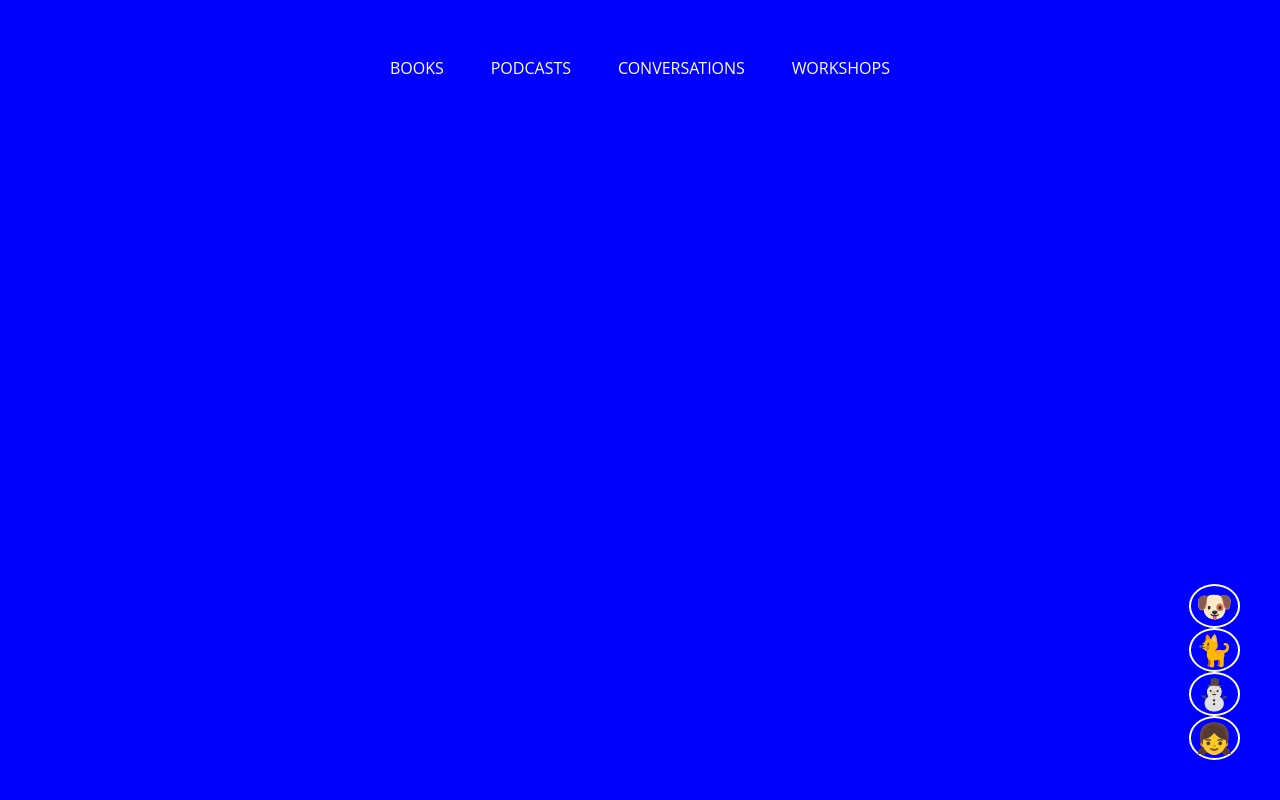
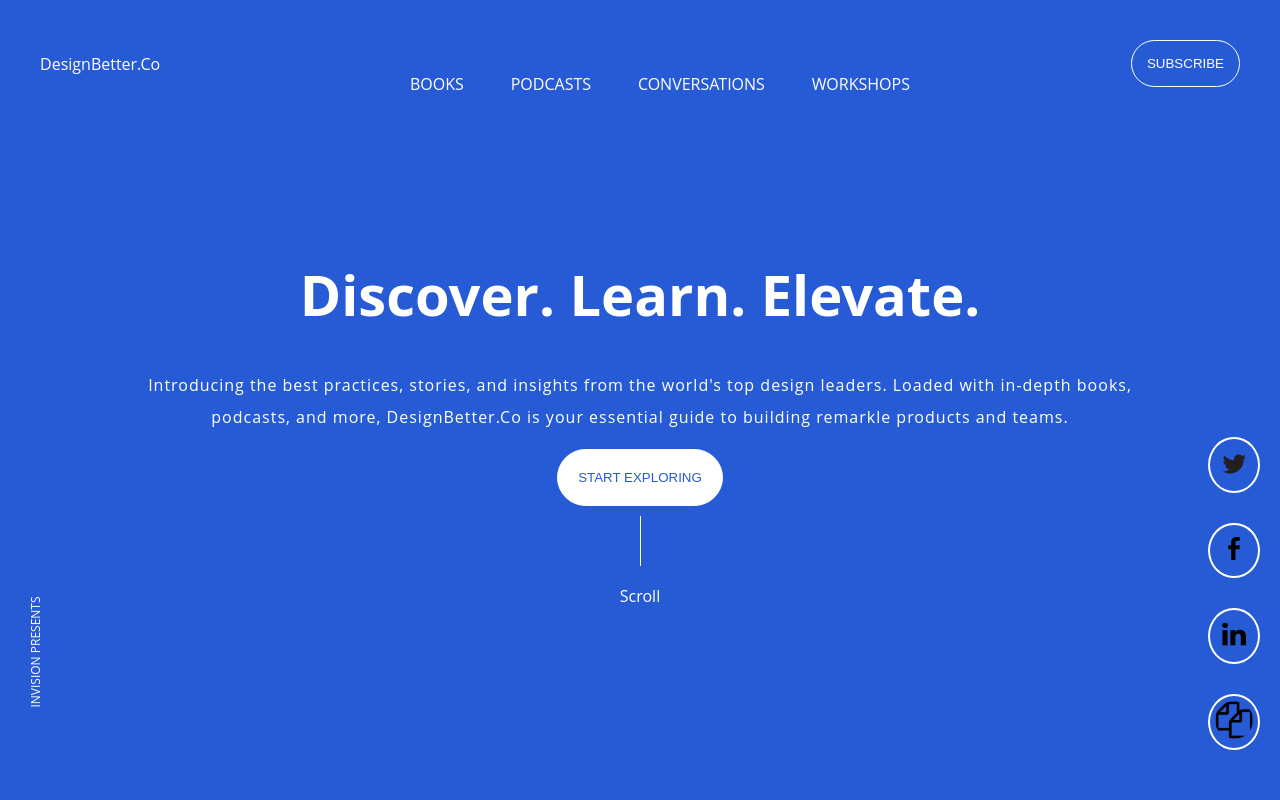
Before and after one commit to jonbaxt/html-day-2, a plain HTML site: page designbetter/index.html in a window 1280 px wide. Shown: the top 800 px of the page. Drawn offline with Linux system fonts and the light colour scheme.

Commit message:
Pretty decent mirror

```diff
--- a/designbetter/index.html
+++ b/designbetter/index.html
@@ -9,25 +9,54 @@
   <link rel="stylesheet" type="text/css" media="screen" href="main.css" />
 </head>
 <body>
+  <!-- https://www.designbetter.co/ -->
+
+  <div class='clipboard'>
   <nav>
+    <div class="top-left">
+      <p >DesignBetter.Co</p>
+    </div>
     <div class="inner">
       <p>BOOKS</p>
       <p>PODCASTS</p>
       <p>CONVERSATIONS</p>
       <p>WORKSHOPS</p>
     </div>
+    <div class="top-right">
+      <button>SUBSCRIBE</button>
+    </div>
   </nav>
+  <div class="bottom-left-fixed">
+    <p>INVISION PRESENTS</p>
+  </div>
+
   <div class='social'>
-    <p>🐶</p>
-    <p>🐈</p>
-    <p>⛄</p>
-    <p>👧</p>
+    <p><img src="twitter.png" alt='' /></p>
+    <p><img src="facebook.png" alt='' /></p>
+    <p><img src="linkedin.png" alt='' /></p>
+    <p><img src="copy.png" alt='' /></p>
   </div>
   <section class='card blue-bg'>
-
+    <div class='intro-content'>
+      <h1>Discover. Learn. Elevate.</h1>
+      <p>Introducing the best practices, stories, and insights from the world's top design leaders. Loaded with in-depth books, podcasts, and more, DesignBetter.Co is your essential guide to building remarkle products and teams.</p>
+      <button class="explore-button">START EXPLORING</button>
+    </div>
+      <div class="scroll-area">
+        <div class="little-line"></div>
+        <p>Scroll</p>
+      </div>
   </section>
   <section class='card red-bg'>
 
   </section>
+</div>
+
 </body>
 </html>
+
+
+<!-- 🐶 -->
+<!-- 🐈 -->
+<!-- ⛄ -->
+<!-- 👧 -->
--- a/designbetter/main.css
+++ b/designbetter/main.css
@@ -1,19 +1,33 @@
+body{
+  background: #265BD5;
+  /* margin-top: 10px;
+  margin-right: 10px;
+  margin-left: 10px; */
+  margin: 20px;
+
+}
+
+.clipboard{
+  background: white;
+}
+
 .card {
   height: 100vh;
 }
 
 .blue-bg {
-  background: blue;
+  background: #265BD5;
 }
 
 .red-bg {
   background: firebrick;
 }
 
+/* -----------------------------BOTTOM RIGHT SOCIAL CSS----------------------------------- */
 .social {
   position: fixed;
-  bottom: 40px;
-  right: 40px;
+  bottom: 20px;
+  right: 20px;
 }
 
 .social>p{
@@ -25,10 +39,20 @@
 
 .social>p:hover {
   background: white;
+  cursor: pointer;
 }
 
+.social>p>img{
+  height: 1cm;
+  width: 1cm;
+  border-color: black;
+  border-style: solid;
+  border-radius: 50%;
+}
+
+/* ------------------TOP NAVIGATION BAR, MIDDLE------------------ */
 nav {
-  position: fixed;
+  position: absolute;
   top: 60px;
   color: white;
   width: 100%;
@@ -36,9 +60,109 @@
   justify-content: center;
 }
 
-
 nav>.inner {
   width: 500px;
   display: flex;
   justify-content: space-between
 }
+nav>.inner>p:hover{
+  color:#DCD2D2;
+  cursor: pointer;
+}
+
+/* ----------------BOTTOM-LEFT FIXED TEXT--------------------------------------- */
+.bottom-left-fixed{
+  position: fixed;
+  bottom: 130px;
+  left: -20px;
+}
+.bottom-left-fixed>p{
+  transform: rotate(270deg);
+  color: white;
+  font-size: 12px;
+}
+.bottom-left-fixed>p:hover{
+  color:red;
+  cursor: pointer;
+}
+
+/* ---------------------------TOP-LEFT ELEMENT-------------------------------- */
+
+.top-left {
+  position: fixed;
+  top: 40px;
+  left: 40px;
+
+}
+
+
+/* -------------------------TOP-RIGHT ELEMENT---------------------------------- */
+.top-right {
+  /* display: inline-block; */
+  background: transparent;
+  position: fixed;
+  top: 40px;
+  right: 40px;
+}
+.top-right>button{
+  border: 1px solid white;
+  color: white;
+  background: transparent;
+  padding: 15px;
+  border-radius: 100em;
+}
+.top-right>button:hover {
+  background: white;
+  color: #265BD5;
+  cursor: pointer;
+}
+
+/* --------------------------INTRO ------------------------ */
+.intro-content{
+  padding-top: 200px;
+  padding-left: 120px;
+  padding-right: 120px;
+  text-align: center;
+  color: white;
+  font-family:sans-serif;
+}
+.intro-content>h1{
+  font-size: 56px;
+  font-weight: bold;
+}
+.intro-content>p{
+  font-size: 16px;
+  line-height: 2;
+  letter-spacing: 1px;
+}
+
+.explore-button {
+  background: white;
+  color: #265BD5;
+  border: 1px solid white;
+  padding: 20px;
+  border-radius: 100em;
+}
+.explore-button:hover {
+  background: #265BD5;
+  color: white;
+  cursor: pointer;
+}
+
+/* ---------------------SCROLL AREA--------------------------- */
+.scroll-area{
+  text-align: center;
+  padding: 10px;
+
+}
+.little-line{
+  height: 50px;
+  width: 0.2px;
+  margin: 0 auto 22px;
+  border-left: 1px solid white;
+  top: 50px;
+  left: 250px;
+}
+.scroll-area>p{
+  color:white;
+}
--- a/designbetter/reset.css
+++ b/designbetter/reset.css
@@ -79,7 +79,7 @@
 mark,
 audio,
 video {
-    margin: 0;
+    /* margin: 0; */
     padding: 0;
     border: 0;
     font-size: 100%;
```
Also changed, not shown: designbetter/Copy.png (added), designbetter/facebook.png (added), designbetter/linkedin.png (added), designbetter/twitter.png (added).
